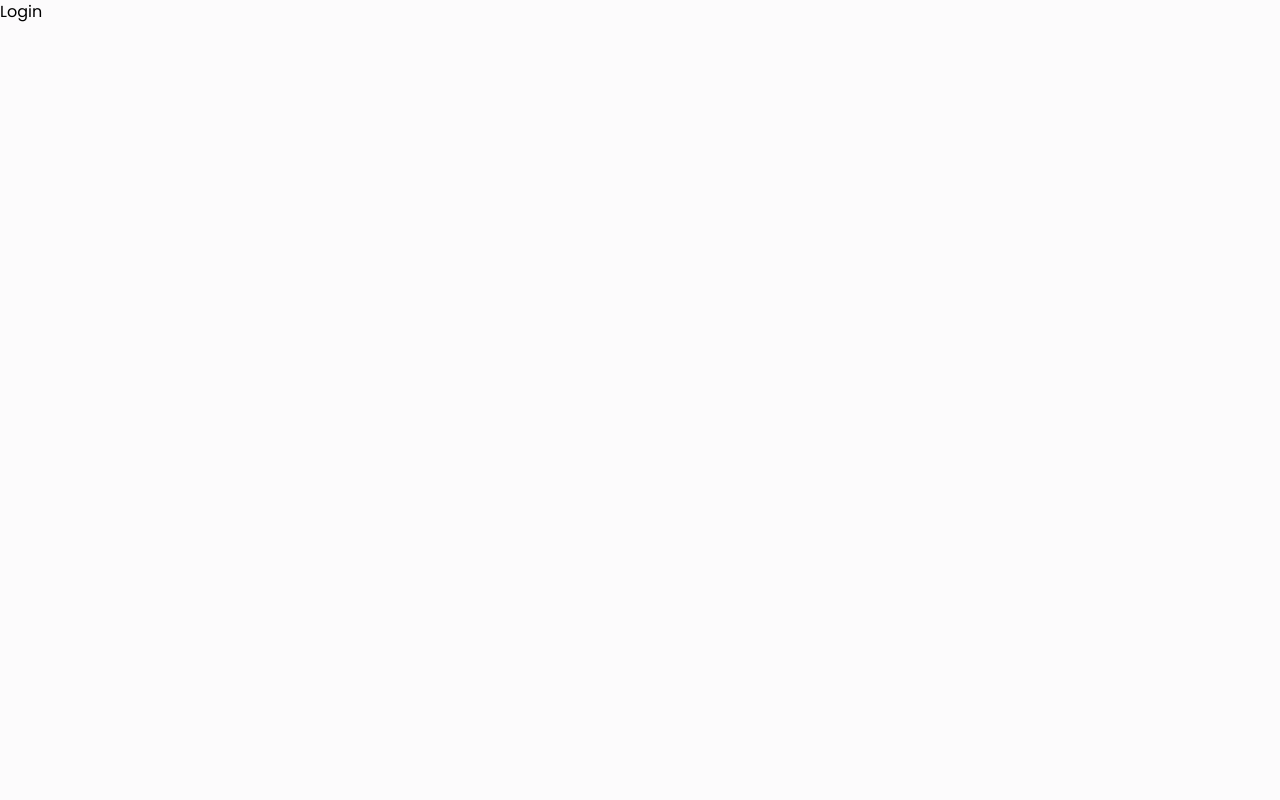
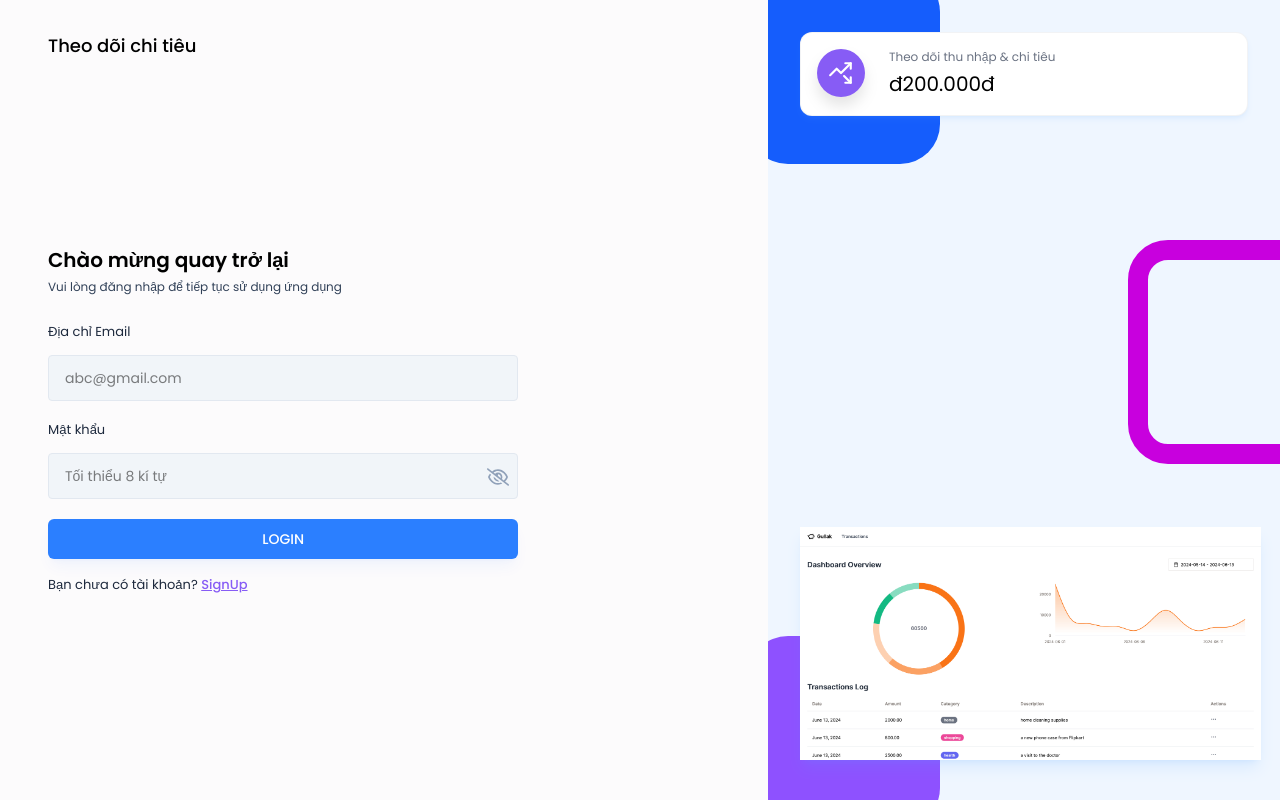
Before and after one commit to ducanh005/Expense-Tracker, a React (Vite) app in the folder frontend/expense-tracker/: page /login in a window 1280 px wide. Built offline with nearby package versions, Linux system fonts and the light colour scheme.

Commit message:
Building the Login Form UI

```diff
--- a/frontend/expense-tracker/eslint.config.js
+++ b/frontend/expense-tracker/eslint.config.js
@@ -7,7 +7,7 @@ import { defineConfig, globalIgnores } from 'eslint/config'
 export default defineConfig([
   globalIgnores(['dist']),
   {
-    files: ['**/*.{js,jsx}'],
+    files: ['**/*.{js,jsx,ts,tsx}'],
     extends: [
       js.configs.recommended,
       reactHooks.configs['recommended-latest'],
@@ -23,7 +23,8 @@ export default defineConfig([
       },
     },
     rules: {
-      'no-unused-vars': ['error', { varsIgnorePattern: '^[A-Z_]' }],
+      // 'no-unused-vars': ['error', { varsIgnorePattern: '^[A-Z_]' }],
+      'no-unused-vars': 'warn',
     },
   },
 ])
--- /dev/null
+++ b/frontend/expense-tracker/src/components/layouts/AuthLayout.jsx
@@ -0,0 +1,49 @@
+import CARD_2 from '../../assets/images/image.png'
+import {LuTrendingUpDown} from 'react-icons/lu'
+
+const AuthLayout = ({children})=>{
+  return (
+    <div className='flex'>
+        <div className="w-screen h-screen md:w-[60vw] px-12 pt-8 pb-12">
+            <h2 className="text-lg font-medium text-black">Theo dõi chi tiêu</h2>
+            {children}
+        </div>
+        <div className='hidden md:block w-[40vw] h-screen bg-blue-50 bg-auth-bg-img bg-cover bg-no-repeat bg-center overflow-hidden p-8 relative '>
+            <div className="w-48 h-48 rounded-[40px] bg-blue-600 absolute -top-7 -left-5"></div>
+            <div className='w-48 h-56 rounded-[40px] border-[20px] border-fuchsia-600 absolute top-[30%] -right-10'></div>
+            <div className='w-48 h-48 rounded-[40px] bg-violet-500 absolute -bottom-7 -left-5 '></div>
+
+            <div className='grid grid-cols-1 z-20'>
+                <StatsInfoCard
+                    icon={<LuTrendingUpDown/>}
+                    label="Theo dõi thu nhập & chi tiêu"
+                    value="200.000đ"
+                    color="bg-primary"
+
+                />
+            </div>
+
+            <img src={CARD_2}
+            className="w-64 lg:w-[90%] absolute bottom-10  shadow-lg shadow-blue-400/15"
+            />
+        </div>
+
+    </div>
+    )
+}
+
+export default AuthLayout;
+
+const StatsInfoCard = ({icon, label, value, color})=>{
+    return <div className='flex gap-6 bg-white p-4 rounded-xl shadow-md shadow-blue-400/10 border border-gray-200/50 z-10'>
+        <div
+            className={`w-12 h-12 flex items-center justify-center text-[26px] text-white ${color} rounded-full drop-shadow-xl`}>
+                {icon}
+        </div>
+        <div>
+            <h6 className='text-xs text-gray-500 mb-1'>{label}</h6>
+            <span className='text-[20px]'>đ{value}</span>
+        </div>
+    </div>
+
+}
--- /dev/null
+++ b/frontend/expense-tracker/src/components/layouts/Inputs/Input.jsx
@@ -0,0 +1,44 @@
+import { useState } from "react";
+import { FaRegEye, FaRegEyeSlash } from 'react-icons/fa6'
+
+const Input = ({ value, onChange, placeholder, label, type }) => {
+  const [showPassword, setShowPassword] = useState(false);
+
+  const toggleShowPassword = () => {
+    setShowPassword(!showPassword);
+  };
+
+  return (
+    <div>
+      <label className="text-[13px] text-slate-800">{label}</label>
+      <div className="input-box relative">
+        <input
+          type={type === 'password' ? (showPassword ? 'text' : 'password') : type}
+          placeholder={placeholder}
+          className="w-full bg-transparent outline-none pr-8"
+          value={value}
+          onChange={onChange}
+        />
+        {type === 'password' && (
+          <>
+            {showPassword ? (
+              <FaRegEye
+                size={22}
+                className="text-primary cursor-pointer absolute right-2"
+                onClick={()=>toggleShowPassword()}
+              />
+            ) : (
+              <FaRegEyeSlash
+                size={22}
+                className="text-slate-400 cursor-pointer absolute right-2"
+                onClick={()=>toggleShowPassword()}
+              />
+            )}
+          </>
+        )}
+      </div>
+    </div>
+  );
+};
+
+export default Input;
--- a/frontend/expense-tracker/src/index.css
+++ b/frontend/expense-tracker/src/index.css
@@ -1,10 +1,10 @@
 @import url('https://fonts.googleapis.com/css2?family=Montserrat:ital,wght@0,100..900;1,100..900&family=Poppins:ital,wght@0,100;0,200;0,300;0,400;0,500;0,600;0,700;0,800;0,900;1,100;1,200;1,300;1,400;1,500;1,600;1,700;1,800;1,900&family=Roboto+Condensed:ital,wght@0,100..900;1,100..900&family=Roboto:wght@300;400;500;700&display=swap');
 @import "tailwindcss";
 
-:root {
-    --font-display: "Poppins", sans-serif;
-    --breakpoint-3xl: 1920px;
-    --color-primary: #875cf5;
+@theme {
+  --color-primary: #875cf5;
+  --font-display: "Poppins", sans-serif;
+  --breakpoint-3xl: 1920px;
 }
 
 @layer base {
@@ -16,3 +16,11 @@
         overflow-x: hidden;
     }
 }
+
+.input-box {
+    @apply w-full flex justify-between gap-3 text-sm text-black bg-slate-100 rounded px-4 py-3 mb-4 mt-3 border border-slate-200 outline-none;
+}
+
+.btn-primary {
+    @apply w-full text-sm font-medium text-white bg-blue-500 shadow-lg shadow-blue-600/5 p-[10px] rounded-md my-1 hover:bg-blue-600/15 hover:text-blue-600;
+}
--- a/frontend/expense-tracker/src/pages/Auth/Login.jsx
+++ b/frontend/expense-tracker/src/pages/Auth/Login.jsx
@@ -1,7 +1,71 @@
+import { useState } from "react";
+import AuthLayout from "../../components/layouts/AuthLayout";
+import { Link, useNavigate } from "react-router-dom";
+import Input from "../../components/layouts/Inputs/Input";
+import { validateEmail } from "../../utils/helper";
+const Login = ()=>{
+  const [email,setEmail] = useState("");
+  const [password,setPassword] = useState("");
+  const [error,setError] = useState(null);
 
-const Login = ()=>{
+  const navigate = useNavigate();
+
+  //handle Login Form Submit
+  const handleLogin = async (e)=>{
+    e.preventDefault()
+
+    if(!validateEmail(email)){
+      setError("Vui lòng nhập email hợp lệ.")
+      return;
+    }
+
+    if(!password){
+      setError("Vui lòng nhập mật khẩu")
+      return;
+    }
+
+    setError("")
+    //Login API Call
+  }
   return (
-    <div>Login</div>
+
+
+    <AuthLayout>
+      <div className="lg:w-[70%] h-3/4 md:h-full flex flex-col justify-center">
+        <h3 className="text-xl font-semibold text-black">Chào mừng quay trở lại </h3>
+        <p className="text-xs text-slate-700 mt-[5px] mb-6 ">
+          Vui lòng đăng nhập để tiếp tục sử dụng ứng dụng
+        </p>
+
+        <form onSubmit={handleLogin}>
+          <Input
+            value={email}
+            onChange={(target) => setEmail(target.value)}
+            label="Địa chỉ Email"
+            placeholder="abc@gmail.com"
+            type="text"
+          />
+          <Input
+            value={password}
+            onChange={(target) => setPassword(target.value)}
+            label="Mật khẩu"
+            placeholder="Tối thiểu 8 kí tự"
+            type="password"
+          />
+          {error && <p className="text-red-500 text-xs pb-2.5">{error}</p>}
+          <button type="submit" className="btn-primary">
+            LOGIN
+          </button>
+          <p className="text-[13px] text-slate-800 mt-3">
+            Bạn chưa có tài khoản?{' '}
+            <Link className="font-medium text-primary underline" to="signup">
+              SignUp
+            </Link>
+          </p>
+        </form>
+
+      </div>
+    </AuthLayout>
     )
 }
 
--- a/frontend/expense-tracker/src/utils/helper.js
+++ b/frontend/expense-tracker/src/utils/helper.js
@@ -0,0 +1,4 @@
+export const validateEmail = (email)=>{
+    const regex = /^[^\s@]+@[^\s@]+\.[^\s@]+$/;
+    return regex.test(email)
+}
--- /dev/null
+++ b/frontend/expense-tracker/stylelint.config.js
@@ -0,0 +1,8 @@
+export default {
+  extends: ["stylelint-config-standard"],
+  rules: {
+    "at-rule-no-unknown": [true, {
+      ignoreAtRules: ["tailwind", "theme"]
+    }]
+  }
+}
```
Also changed, not shown: frontend/expense-tracker/package.json (+6 -2 lines), frontend/expense-tracker/src/assets/images/image.png (added), 1 other file (tests, documents, lock files or other folders).
